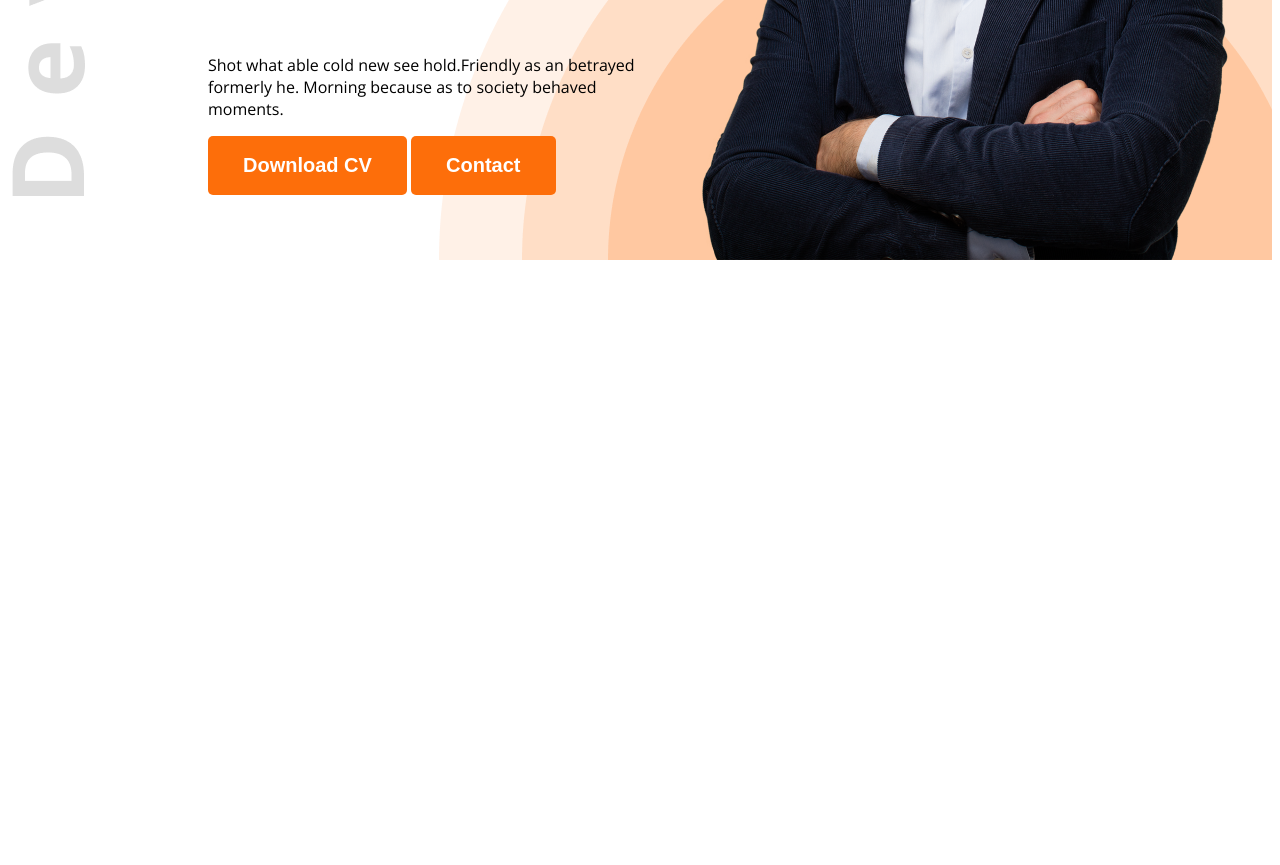
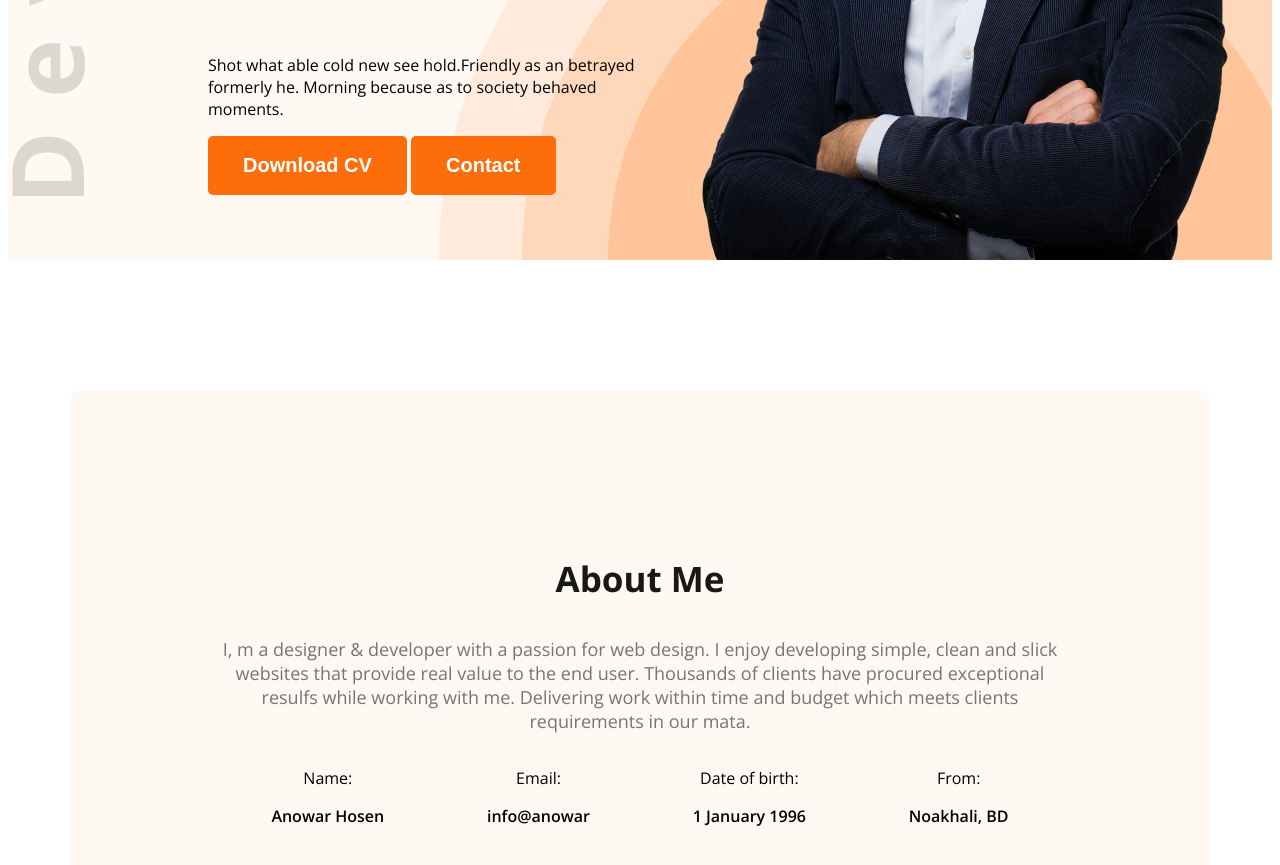
Before and after one commit to anowarhossen5744/web-dev-portfolio-2, a plain HTML site: page index.html in a window 1280 px wide. Shown: the part 575-1440 px from the top of the page. Before the commit the page ends 843 px from the top, so only its background shows below. Drawn offline with nearby package versions, Linux system fonts and the light colour scheme.

Commit message:
about section added

```diff
--- a/index.html
+++ b/index.html
@@ -14,7 +14,7 @@
 </head>
 <body class="open-sans-normal">
     <!-- header section design start -->
-     <header class="header">
+     <header class="header secondary-bg">
         <nav>
             <h3 class="nav-title">Ano<span class="text-primary">w</span>ar</h3>
             <ul>
@@ -40,7 +40,41 @@
      </header>
 
     <!-- main section design start -->
-     <main></main>
+     <main>
+
+        <section class="about secondary-bg">
+            <h3 class="section-title">About Me</h3>
+            <p class="section-description">I, m a designer & developer with a passion for web design. I enjoy developing simple, clean and slick websites that provide real value to the end user. Thousands of clients have procured exceptional resulfs while working with me. Delivering work within time and budget which meets clients requirements in our mata.</p>
+
+            <div class="about-items">
+                <div class="about-item">
+                    <p class="about-title">Name:</p>
+                    <p class="about-description">Anowar Hosen</p>
+                </div>
+                <div class="about-item">
+                    <p class="about-title">Email:</p>
+                    <p class="about-description">info@anowar</p>
+                </div>
+                <div class="about-item">
+                    <p class="about-title">Date of birth:</p>
+                    <p class="about-description">1 January 1996</p>
+                </div>
+                <div class="about-item">
+                    <p class="about-title">From:</p>
+                    <p class="about-description">Noakhali, BD</p>
+                </div>
+            </div>
+
+        </section>
+
+
+
+
+
+
+
+
+     </main>
 
      <!-- footer section design start -->
     <footer></footer>
--- a/style/style.css
+++ b/style/style.css
@@ -9,6 +9,9 @@
     "wdth" 100;
 }
 /* shared style */
+.secondary-bg{
+    background-color: #FFF8F3;
+}
 .text-primary{
     color:#FD6E0A;
 }
@@ -24,11 +27,27 @@
     padding: 18px 35px;
     border-radius: 5px;
 }
+.section-title{
+    font-size:35px;
+    font-weight:bold;
+    color:#181818;
+}
+.section-description{
+    font-size:18px;
+    color: #757575;
+}
+
+
+
+
+
+
 /* header background images */
 .header{
     background-image: url('../images/developer.png'), url('../images/header_bg.png');
     background-repeat: no-repeat;
     background-position: top left, bottom right;
+    /* background-color: #FFF8F3; */
 }
 
 
@@ -91,3 +110,30 @@ nav ul li a{
 .banner-protfolio-pic{
     width:584px;
 }
+/* main section style */
+main{
+    max-width: 1140px;
+    margin:0 auto;
+
+}
+
+
+
+
+
+/* about style */
+
+.about{
+    border-radius: 10px;
+    padding: 130px 150px;
+    text-align: center;
+    margin-top:130px;
+}
+
+.about-items{
+    display: flex;
+    justify-content: space-around;
+}
+.about-description{
+    font-weight: 600;
+}
```
